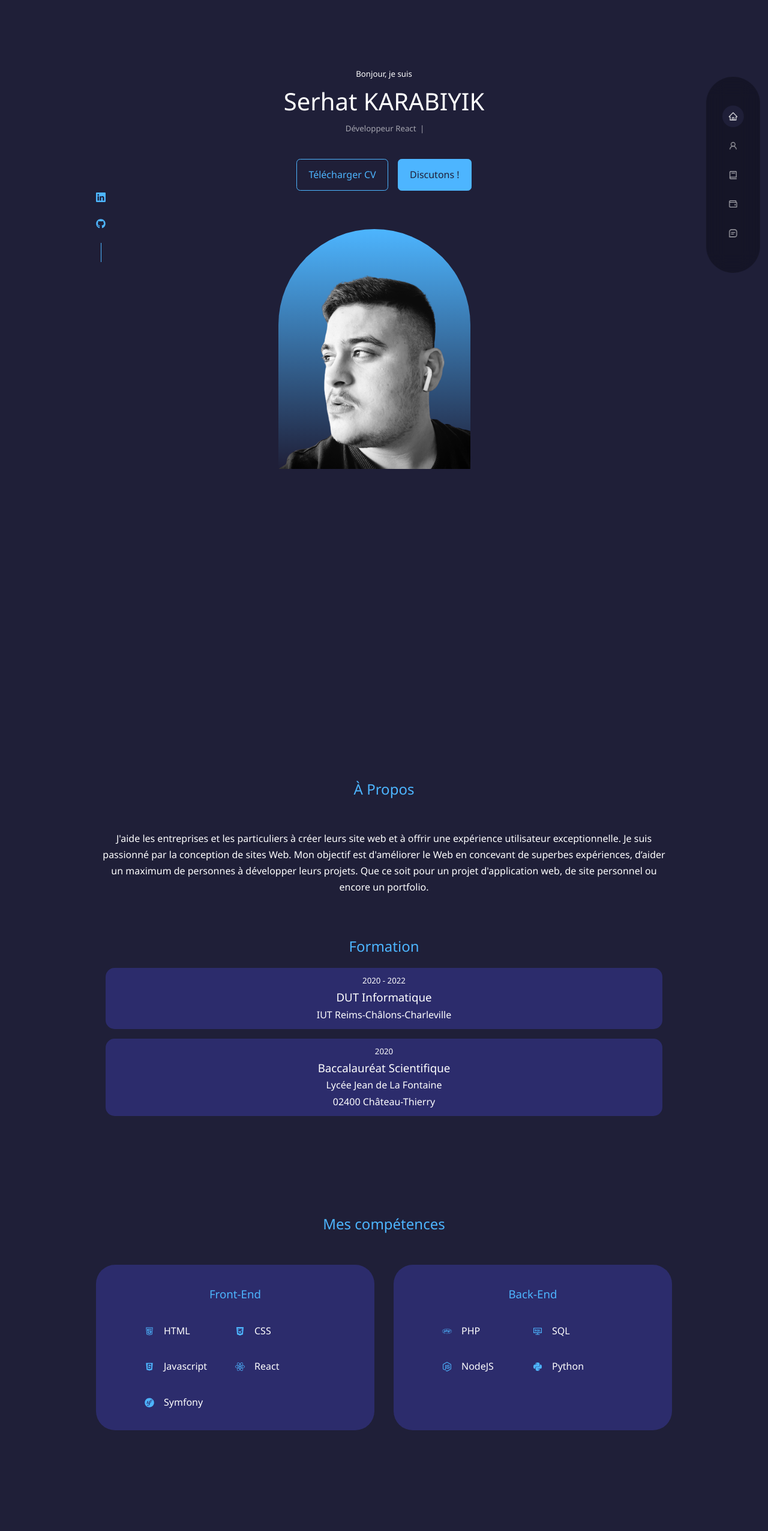
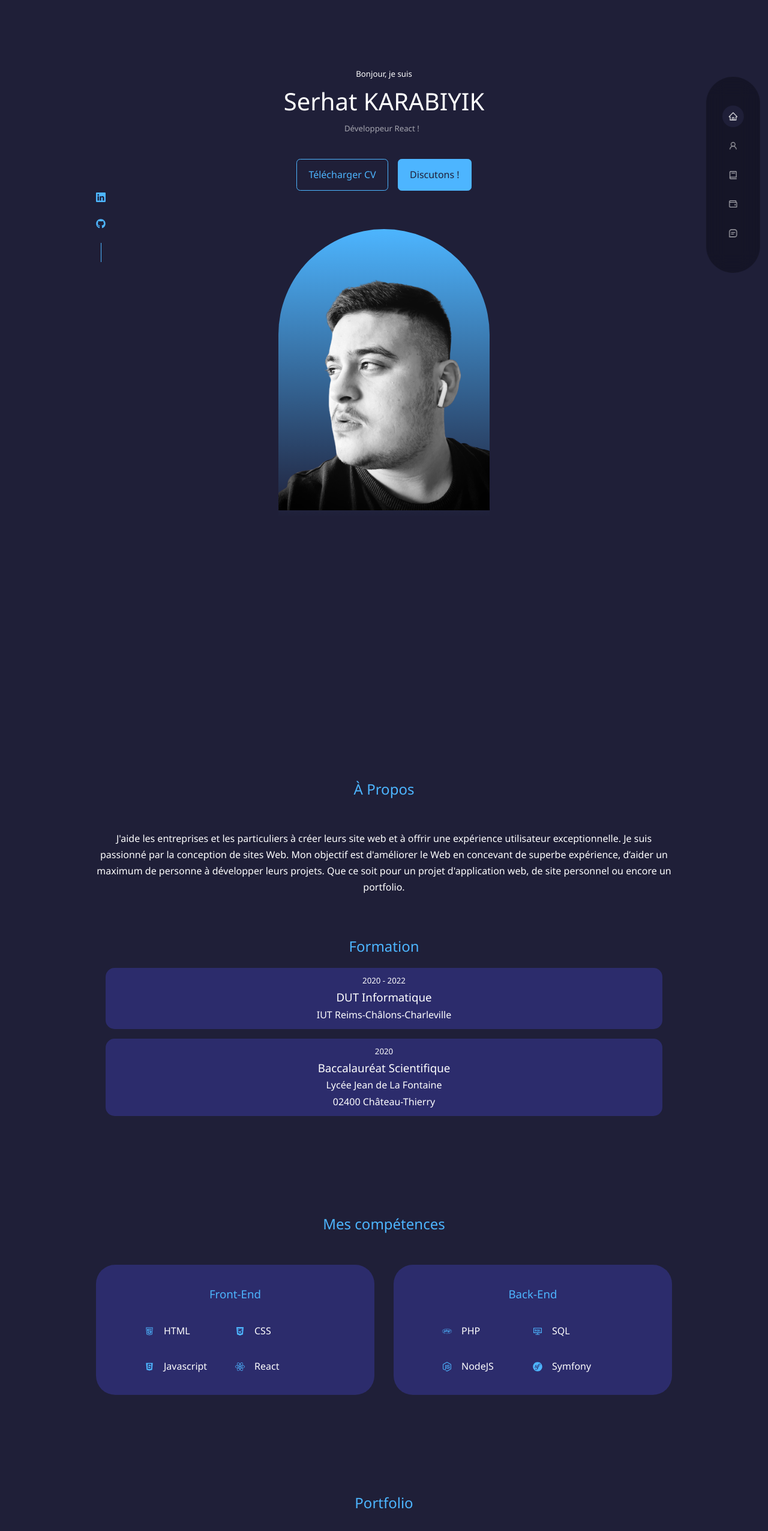
Before and after one commit to serhatkarabiyik/serhatkarabiyik.github.io, a React (Create React App) app: page / in a window 1280 px wide. Shown: the top 2553 px of the page at 60% size. Built offline with nearby package versions, Linux system fonts and the light colour scheme.

Commit message:
2nd Deploy

```diff
--- a/src/components/about/About.js
+++ b/src/components/about/About.js
@@ -13,7 +13,7 @@ export default function About() {
           <p>
             J'aide les entreprises et les particuliers à créer leurs site web et à offrir une expérience utilisateur exceptionnelle.
             Je suis passionné par la conception de sites Web.
-            Mon objectif est d'améliorer le Web en concevant de superbes expériences, d’aider un maximum de personnes à développer leurs projets.
+            Mon objectif est d'améliorer le Web en concevant de superbe expérience, d’aider un maximum de personne à développer leurs projets.
             Que ce soit pour un projet d'application web, de site personnel ou encore un portfolio.
           </p>
         </div>
--- a/src/components/competence/competence.js
+++ b/src/components/competence/competence.js
@@ -2,7 +2,7 @@ import React from 'react'
 import './competence.css'
 
 import {AiOutlineHtml5, AiOutlineConsoleSql} from 'react-icons/ai'
-import {FaCss3Alt, FaReact, FaSymfony, FaPhp, FaNodeJs, FaPython} from 'react-icons/fa'
+import {FaCss3Alt, FaReact, FaSymfony, FaPhp, FaNodeJs} from 'react-icons/fa'
 import {DiJavascript} from 'react-icons/di'
 
 export default function Competence() {
@@ -30,10 +30,6 @@ export default function Competence() {
                   <FaReact className='competence_detail-icon'/>
                   <h4>React</h4>
                 </article>
-                <article className="competence_detail">
-                  <FaSymfony className='competence_detail-icon'/>
-                  <h4>Symfony</h4>
-                </article>
               </div>
           </div>
           <div className="competence__backend">
@@ -52,8 +48,8 @@ export default function Competence() {
                   <h4>NodeJS</h4>
                 </article>
                 <article className="competence_detail">
-                  <FaPython className='competence_detail-icon'/>
-                  <h4>Python</h4>
+                  <FaSymfony className='competence_detail-icon'/>
+                  <h4>Symfony</h4>
                 </article>
               </div>
           </div>
--- a/src/components/contact/contact.css
+++ b/src/components/contact/contact.css
@@ -9,6 +9,7 @@
     display: flex;
     flex-direction: column;
     gap: 1.5rem;
+    margin: 0 1rem;
 }
 
 .contact__option {
@@ -32,6 +33,7 @@ form {
     display: flex;
     flex-direction: column;
     gap: 1.5rem;
+    margin: 0 1rem;
 }
 
 input,
--- a/src/components/header/header.css
+++ b/src/components/header/header.css
@@ -47,8 +47,8 @@ header {
 
 .moi {
     background: linear-gradient( var(--color-primary), transparent);
-    width: 20rem;
-    height: 25rem;
+    width: 22rem;
+    height: 30rem;
     position: absolute;
     left: calc(50% - 11rem);
     margin-top: 4rem;
--- a/src/components/portfolio/Portfolio.js
+++ b/src/components/portfolio/Portfolio.js
@@ -11,7 +11,7 @@ const data = [
     id:1,
     image:im1,
     title:'La Muse',
-    description:"Ce site web permet de donner de l'inspiration au artistes qui en sont en manques. L'artiste choisi un oeuvre et une image de fond. L'intelligence artificielle en génère une autre.",
+    description:"Ce site web permet de donner de l'inspiration aux artistes qui en sont en manques. L'artiste choisi un oeuvre et une image de fond. L'intelligence artificielle en génère une autre.",
     competences:"HTML, CSS, Javascript, PHP, MySQL",
     demo:demo1
   },
```
